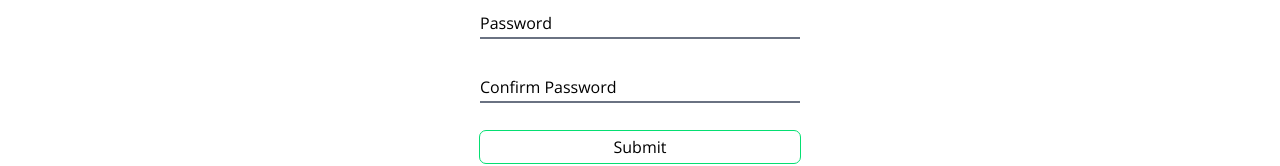
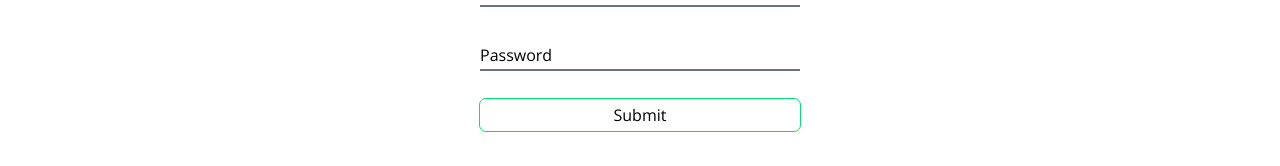
Before and after one commit to Ariston-Studios/ForumWebApp, a React (Vite) app in the folder client/: page /login in a window 1280 px wide. Shown: the part 317-483 px from the top of the page. Built offline with nearby package versions, Linux system fonts and the light colour scheme; no server answers; a web font is replaced by a local one.

Commit message:
confirm password removed from LoginForm

```diff
--- a/client/src/components/LoginForm.tsx
+++ b/client/src/components/LoginForm.tsx
@@ -6,7 +6,6 @@ function BorderlessFormLog() {
     <form className="w-full grid grid-cols-2 gap-x-4 mx-auto" action="">
       <BorderlessInput colSpan="2" name="username/Email" type="text" label="Username/Email"/>
       <BorderlessInput colSpan="2" name="password" type="password" label="Password"/>
-      <BorderlessInput colSpan="2" name="conf-password" type="password" label="Confirm Password"/>
       <button className="outline outline-green-400 hover:bg-green-400 hover:cursor-pointer hover:text-black hover:font-bold transition-all delay-100 col-span-2 mt-4 h-8 rounded-md" type="submit"> Submit </button>
     </form>
   );
```
